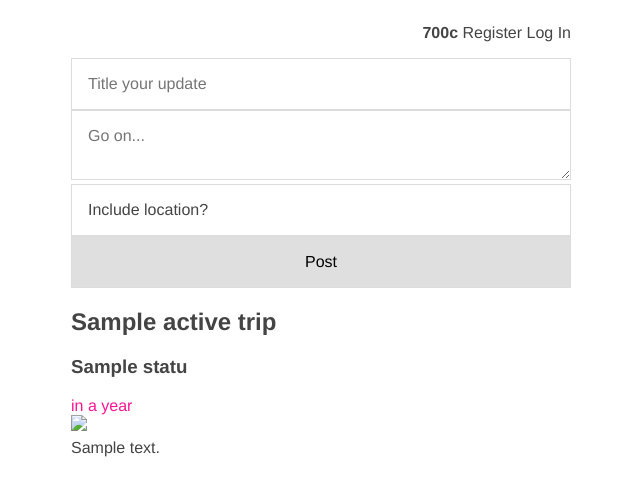
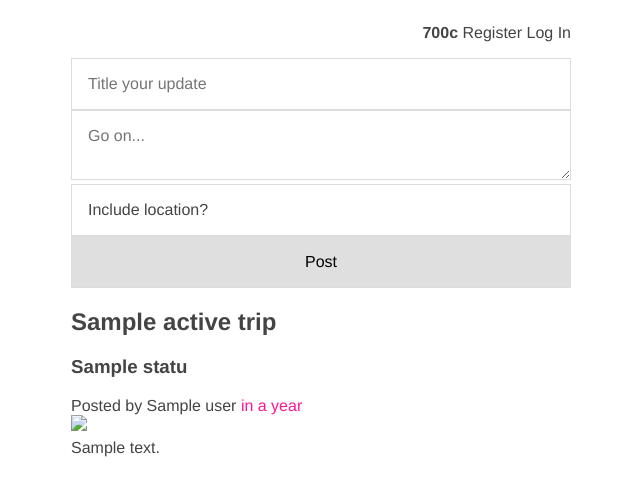
Before and after one commit to erik/sketches, a Flask app: template projects/700c/web/templates/views/timeline.html in a window 1280 px wide. Shown: the top 499 px of the page, without its empty margins (319-959 px from the left). Run offline with Flask 2, Linux system fonts and the light colour scheme; the template is opened without the code that fills it: most values are stand-ins (such as "Sample title", 1, 10 or a date in 2020).

Commit message:
CSS tweaks

```diff
--- a/projects/700c/web/models/__init__.py
+++ b/projects/700c/web/models/__init__.py
@@ -4,6 +4,7 @@ import re
 
 import flask
 import sqlalchemy
+from sqlalchemy.orm import relationship
 from flask_sqlalchemy import SQLAlchemy, Model
 from werkzeug.security import generate_password_hash, \
     check_password_hash
@@ -116,6 +117,8 @@ class Trip(CommonMixin, db.Model):
 
     user_id = db.Column(db.Integer, db.ForeignKey('users.id'))
 
+    user = relationship('User')
+
     @classmethod
     def create(cls, title, description, user_id):
         return super().create(
@@ -163,6 +166,9 @@ class Status(CommonMixin, db.Model):
     user_id = db.Column(db.Integer, db.ForeignKey('users.id'))
     trip_id = db.Column(db.Integer, db.ForeignKey('trips.id'))
 
+    user = relationship('User')
+    trip = relationship('Trip')
+
     @classmethod
     def create(cls, title, body, user_id, trip_id, location):
         return super().create(
--- a/projects/700c/web/static/style.css
+++ b/projects/700c/web/static/style.css
@@ -2,7 +2,7 @@
     --font-stack: Helvetica Neue, Helvetica, Arial, sans-serif;
     --base-font-size: 1em;
     --base-text-color: #444;
-    --accent-text-color: deeppink;
+    --accent-color: deeppink;
     --line-height: 1.6;
 }
 
@@ -41,17 +41,17 @@ a:visited {
     border: 1px solid #dcdcdc;
 }
 
+.form__input--button {
+    background-color: #dfdfdf;
+    cursor: pointer;
+}
+
 .form__input--button:hover {
-    background-color: #fcfcfc;
+    background-color: var(--accent-color);
 }
 
 .form__input--textarea {
     resize: vertical;
-}
-
-.form__input--submit {
-    background-color: #dfdfdf;
-    cursor: pointer;
 }
 
 .form__input--location {
@@ -68,7 +68,8 @@ a:visited {
     color: white;
 }
 
-.header, .main {
+.header,
+.main {
     max-width: 500px;
     margin: 0 auto;
     font-family: var(--font-stack);
@@ -88,7 +89,7 @@ a:visited {
 }
 
 .status__timestamp {
-    color: var(--accent-text-color);
+    color: var(--accent-color);
 
 .trip__title {
     text-align: center;
--- a/projects/700c/web/templates/partials/create_status.html
+++ b/projects/700c/web/templates/partials/create_status.html
@@ -13,7 +13,7 @@
         <input name="location"
                type="hidden"
                id="status__create__location">
-        <input class="form__input form__input--submit"
+        <input class="form__input form__input--button"
                type="submit"
                value="Post">
     </form>
--- a/projects/700c/web/templates/partials/status.html
+++ b/projects/700c/web/templates/partials/status.html
@@ -1,6 +1,9 @@
 <div class="status">
   <h3 class="status__title">{{ status.title }}</h3>
-  <div class="status__timestamp">{{ status.created_at|humanize_date }}</div>
+  <div class="status__meta">
+    Posted by {{ status.user.name }}
+    <span class="status__timestamp">{{ status.created_at|humanize_date }}</span>
+  </div>
   {% if status.location is not none %}
     {# TODO: pull this out into a filter #}
     <img src="{{status.location.get_map_url()}}"></img>
```
